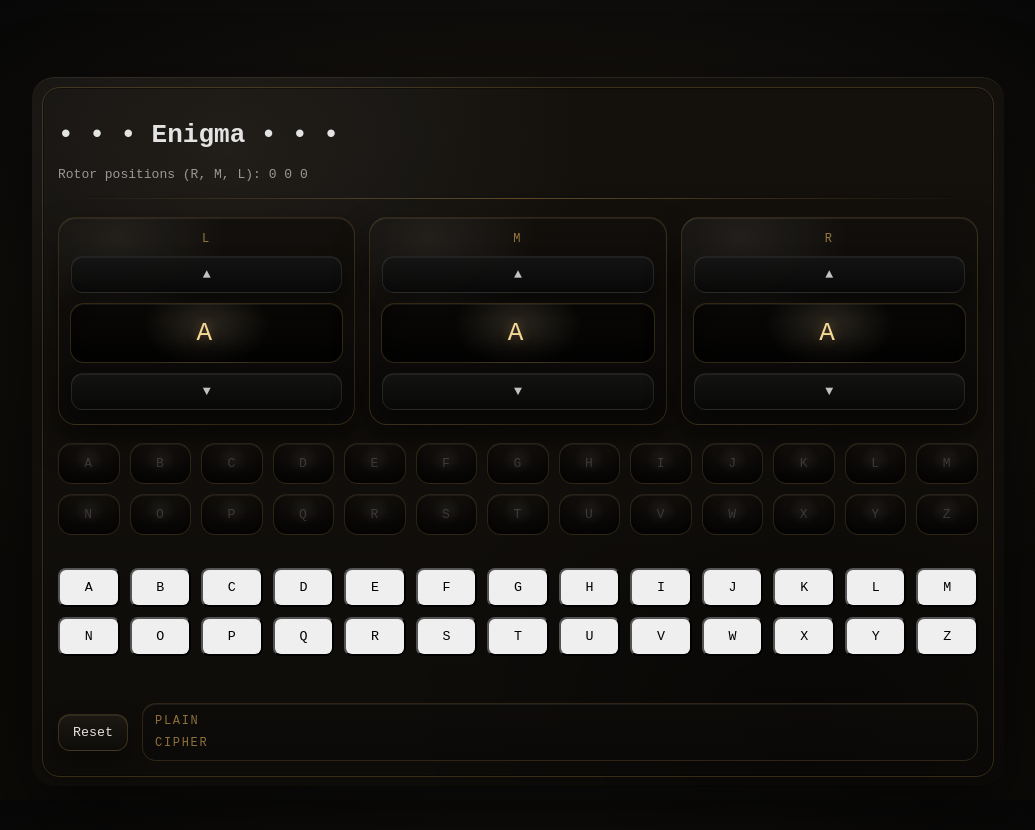
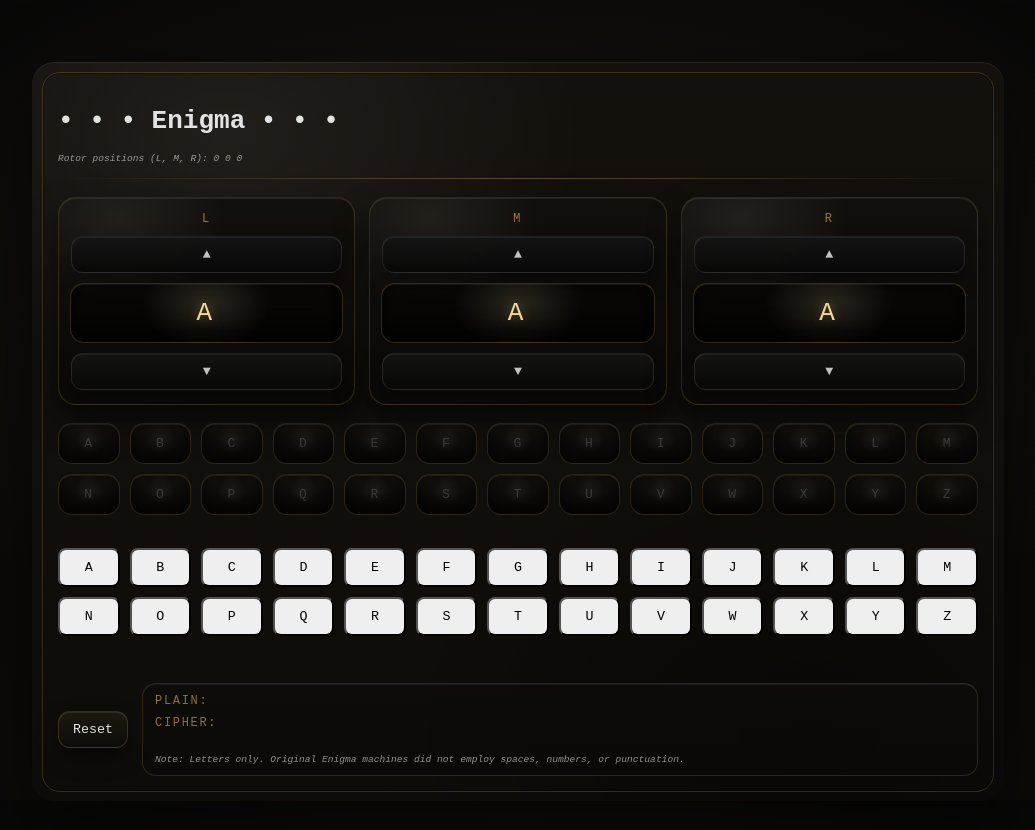
Before and after one commit to amy-enn/enigma-machine, a React (Vite) app: page / in a window 1280 px wide. Shown: the top 830 px of the page, without its empty margins (122-1157 px from the left). Built offline with nearby package versions, Linux system fonts and the light colour scheme.

Commit message:
about to add more realistic rotor styling...

```diff
--- a/index.html
+++ b/index.html
@@ -4,7 +4,7 @@
     <meta charset="UTF-8" />
     <link rel="icon" type="image/svg+xml" href="/vite.svg" />
     <meta name="viewport" content="width=device-width, initial-scale=1.0" />
-    <title>enigma-machine</title>
+    <title>javascript enigma machine</title>
   </head>
   <body>
     <div id="root"></div>
--- a/src/App.css
+++ b/src/App.css
@@ -285,3 +285,10 @@ button {
     0 0 12px rgba(255, 196, 120, 0.25),
     0 0 26px rgba(255, 196, 120, 0.12);
 }
+
+.sub {
+  font-size: .6rem;
+  font-style: italic;
+  margin-top: 1rem;
+  margin-bottom: 0;
+}
--- a/src/App.tsx
+++ b/src/App.tsx
@@ -9,7 +9,7 @@ import { Rotor } from './enigma/rotor';
 import { Reflector } from './enigma/reflector';
 import { Plugboard } from './enigma/plugboard';
 import { RotorWheels } from './components/RotorWheels';
-import { ROTOR_I, ROTOR_II, ROTOR_III, REFLECTOR_B } from './enigma/constants';
+import { ROTOR_I, ROTOR_II, ROTOR_III, REFLECTOR_B, NOTCH_I, NOTCH_II, NOTCH_III } from './enigma/constants';
 
 
 export default function App() {
@@ -20,7 +20,11 @@ export default function App() {
 
   const machineRef = useRef(
     new EnigmaMachine(
-      [new Rotor(ROTOR_III), new Rotor(ROTOR_II), new Rotor(ROTOR_I)],
+      [
+        new Rotor(ROTOR_III, NOTCH_III),
+        new Rotor(ROTOR_II, NOTCH_II),
+        new Rotor(ROTOR_I, NOTCH_I)
+      ],
       new Reflector(REFLECTOR_B),
       new Plugboard()
     )
@@ -63,7 +67,7 @@ export default function App() {
         <h1 className="enigma-title">• • • Enigma • • •</h1>
 
         <p className="sub">
-          Rotor positions (R, M, L): {r} {m} {l}
+          Rotor positions (L, M, R): {l} {m} {r}
         </p>
         <div className="brass-rule" />
 
@@ -79,14 +83,17 @@ export default function App() {
 
             <div className="io">
               <div className="io-line">
-                <span className="io-label">PLAIN</span>
+                <span className="io-label">PLAIN:</span>
                 <span className="io-text">{plaintext}</span>
               </div>
 
               <div className="io-line">
-                <span className="io-label">CIPHER</span>
+                <span className="io-label">CIPHER:</span>
                 <span className="io-text">{ciphertext}</span>
               </div>
+              <p className="sub">
+                Note: Letters only. Original Enigma machines did not employ spaces, numbers, or punctuation.
+              </p>
             </div>
           </div>
         </div>
--- a/src/enigma/constants.ts
+++ b/src/enigma/constants.ts
@@ -1,9 +1,12 @@
 export const ALPHABET = "ABCDEFGHIJKLMNOPQRSTUVWXYZ";
 
 export const ROTOR_I = "EKMFLGDQVZNTOWYHXUSPAIBRCJ";
-
 export const ROTOR_II = "AJDKSIRUXBLHWTMCQGZNPYFVOE";
-
 export const ROTOR_III = "BDFHJLCPRTXVZNYEIWGAKMUSQO";
 
 export const REFLECTOR_B = "YRUHQSLDPXNGOKMIEBFZCWVJAT";
+
+// notch turnover letters
+export const NOTCH_I = "Q";
+export const NOTCH_II = "E";
+export const NOTCH_III = "V";
--- a/src/enigma/machine.ts
+++ b/src/enigma/machine.ts
@@ -16,7 +16,17 @@ export class EnigmaMachine {
 
     // do the simplest stepping rule to start...
     private stepRotors(): void {
-        this.rotors[0]?.step();
+        const right = this.rotors[0]!;
+        const middle = this.rotors[1]!;
+        const left = this.rotors[2];
+
+        // decide stepping based on CURRENT positions (before stepping)
+        const stepMiddle = right.atNotch() || middle.atNotch();
+        const stepLeft = middle.atNotch();
+
+        if (stepLeft) left.step();
+        if (stepMiddle) middle.step();
+        right.step();
     }
 
     pressKey(c: string): string {
--- a/src/enigma/rotor.ts
+++ b/src/enigma/rotor.ts
@@ -1,16 +1,24 @@
 import { charToIndex, indexToChar } from "./utils";
+import { ALPHABET } from "./constants";
 
 export class Rotor {
     public position: number;
     private wiring: string;
+    private notch: string;
 
-    constructor(wiring: string, position = 0) {
+    constructor(wiring: string, notch: string, position = 0) {
         this.wiring = wiring;
+        this.notch = notch.toUpperCase();
         this.position = ((position % 26) + 26) % 26;
     }
 
     step(): void {
         this.position = (this.position + 1) % 26;
+    }
+
+    atNotch(): boolean {
+        const windowLetter = ALPHABET[this.position]!;
+        return this.notch.includes(windowLetter);
     }
 
     encodeForward(c: string): string {
```
